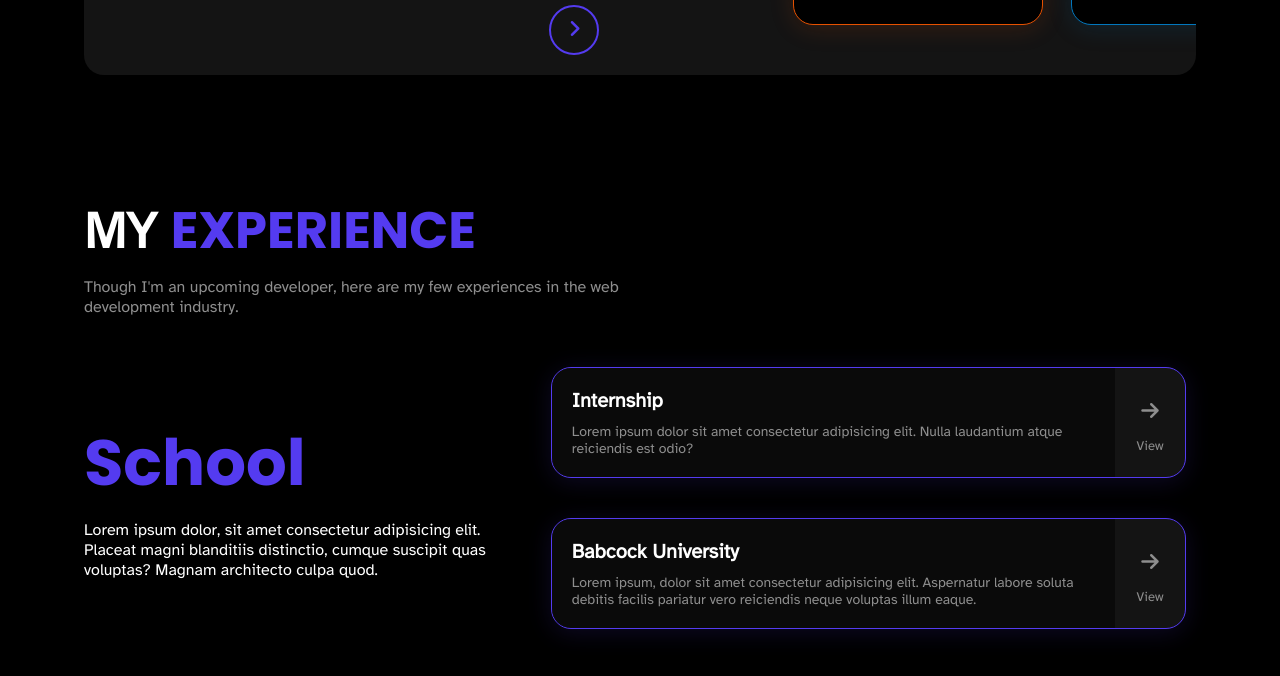
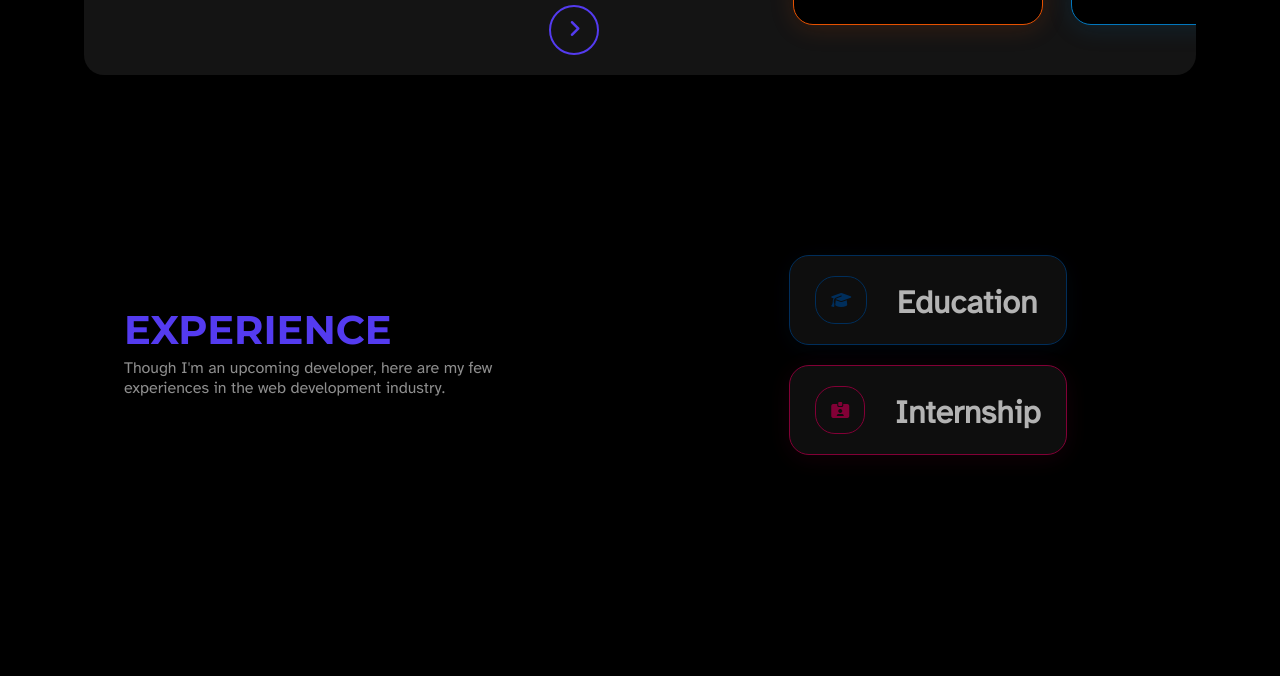
Before and after one commit to emmy13/portfolio, a plain HTML site: page index.html in a window 1280 px wide. Shown: the part 3432-4108 px from the top of the page. Drawn offline with nearby package versions, Linux system fonts and the light colour scheme.

Commit message:
partail exp

```diff
--- a/index.html
+++ b/index.html
@@ -114,46 +114,23 @@
     </div>
     <div class="experience">
         <div class="about-box">
-            <div class="sub-head">
-                <h1>my <span class="highlight">experience</span></h1>
-                <br>
-                <p>Though I'm an upcoming developer, here are my few experiences in the web development industry.</p>
+            <div class="experience-left">
+                <div class="experience-head">
+                    <!-- <img src="./resources/icons/alusoft.png" alt=""> -->
+                    <h1>experience</h1>
+                    <p>Though I'm an upcoming developer, here are my few experiences in the web development industry.</p>
+                </div>
             </div>
-            <div class="experience-box">
-                <div class="experience-text">
-                    <div class="experience-text-box">
-                        <h1 class="experience-head">School</h1>
-                        <p>Lorem ipsum dolor, sit amet consectetur adipisicing elit. Placeat magni blanditiis
-                            distinctio, cumque suscipit quas voluptas? Magnam architecto culpa quod.</p>
+            <div class="experience-right">
+                <div class="experience-show">
+                    <!-- <div class="experience-show-box" style="--color: rgba(0, 66, 130, 1); --opacity: rgba(0, 66, 130, 0.15);">
+                        <i class="fa-solid fa-graduation-cap"></i>
+                        <h1>Education</h1>
                     </div>
-                </div>
-                <div class="experience-show">
-                    <div class="experience-show-box">
-                        <div class="experience-show-text">
-                            <h1>Internship</h1>
-                            <p>Lorem ipsum dolor sit amet consectetur adipisicing elit. Nulla laudantium atque
-                                reiciendis est odio?</p>
-                        </div>
-                        <div class="experience-show-link">
-                            <a href="">
-                                <i class="fa-solid fa-arrow-right"></i>
-                                <p>View</p>
-                        </div>
-                        </a>
-                    </div>
-                    <div class="experience-show-box">
-                        <div class="experience-show-text">
-                            <h1>Babcock University</h1>
-                            <p>Lorem ipsum, dolor sit amet consectetur adipisicing elit. Aspernatur labore soluta
-                                debitis facilis pariatur vero reiciendis neque voluptas illum eaque.</p>
-                        </div>
-                        <div class="experience-show-link">
-                            <a href="">
-                                <i class="fa-solid fa-arrow-right"></i>
-                                <p>View</p>
-                        </div>
-                        </a>
-                    </div>
+                    <div class="experience-show-box" style="--color: rgba(186, 0, 77, 1); --opacity: rgba(186, 0, 77, 0.15)">
+                        <i class="fa-solid fa-id-card-clip"></i>
+                        <h1>Internship</h1>
+                    </div> -->
                 </div>
             </div>
         </div>
--- a/resources/scripts/index.js
+++ b/resources/scripts/index.js
@@ -335,6 +335,45 @@ function getSiblings(activeElement) {
     return { siblingBefore, siblingAfter };
 }
 
+//Experience
+const experienceHead = document.querySelector(".experience-head");
+const experienceShow = document.querySelector(".experience-show");
+const experience = [
+    {
+        icon: "fa-solid fa-graduation-cap",
+        name: "education",
+        color: "rgba(0, 66, 130, 1)",
+        opacity: "rgba(0, 66, 130, 0.15)",
+        img: "bu.png"
+    },
+    {
+        icon: "fa-solid fa-id-card-clip",
+        name: "internship",
+        color: "rgba(186, 0, 77, 1)",
+        opacity: "rgba(186, 0, 77, 0.15)",
+        img: "alusoft.png"
+    },
+]
+
+attachExperience();
+
+//Experience Functions
+function attachExperience() {
+    for (let i = 0; i < experience.length; i++) {
+        let div = document.createElement("div");
+        let divContent = `<div class="experience-show-box" style="--color: ${experience[i].color}; --opacity: ${experience[i].opacity};">
+                <i class="${experience[i].icon}"></i>
+                <h1>${experience[i].name}</h1>
+            </div>`
+        div.innerHTML = divContent;
+        experienceShow.append(div);
+    }
+}
+
+function attachExperienceText() {
+
+}
+
 let windowWidth = window.innerWidth;
 let resizeTimeout;
 
--- a/resources/styles/index.css
+++ b/resources/styles/index.css
@@ -459,126 +459,75 @@ svg {
     margin-top: 80px;
 }
 
-.experience-box {
-    width: 100%;
-    margin-top: 30px;
+.experience .about-box {
     display: flex;
-    grid-column-gap: 20px;
-    color: white;
+    align-items: center;
+    justify-content: space-between;
 }
 
-.experience-text {
-    width: 40%;
+.experience-left,
+.experience-right {
     display: flex;
     align-items: center;
+    justify-content: center;
+    width: calc(50% - 20px);
+    height: 300px;
+    /* background: var(--light-gray); */
 }
 
-.experience-text h1 {
-    color: var(--blue);
-    font-family: 'poppins', sans-serif;
-    margin-bottom: 10px;
-    font-size: 5vw;
+.experience-left {
+    padding: 0 40px;
 }
 
-.experience-show {
-    width: 60%;
-    display: flex;
-    flex-wrap: wrap;
-    justify-content: center;
+.experience-left .experience-head {
+    width: 100%;
+    font-size: 16px;
+    color: var(--text-gray);
+}
+
+.experience-left .experience-head img {
+    height: 70px;
+}
+
+.experience-left .experience-head h1 {
+    line-height: 0.9;
+    margin-bottom: 10px;
+    font-size: 40px;
+    text-transform: uppercase;
+    color: var(--blue);
+    font-family: 'Montserrat', sans-serif;
 }
 
 .experience-show-box {
+    --color: var(--blue);
+    --opacity: rgba(83, 59, 240, 0.15);
     margin: 20px 0;
-    width: calc(100% - 20px);
-    display: flex;
-    justify-content: space-between;
+    padding: 20px 25px;
+    color: white;
     background: var(--light-gray);
     border-radius: 20px;
-    overflow: hidden;
-    cursor: pointer;
-    border: 1px solid var(--blue);
-    box-shadow: rgba(84, 59, 240, 0.15) 0px 4px 24px;
-    transition: 0.5s ease-in;
-}
-
-.experience-show-text {
-    position: relative;
-    width: calc(100% - 70px);
-    padding: 20px;
-    background-color: rgba(0, 0, 0, 0.5);
-    color: white;
-}
-
-.experience-show-text h1 {
-    font-size: 20px;
-    margin-bottom: 10px;
-}
-
-.experience-show-text p {
-    font-size: 14px;
-    color: var(--text-gray);
-}
-
-.experience-show-link {
-    width: 70px;
-    display: flex;
-    align-items: center;
-    justify-content: center;
-    overflow: hidden;
-    transition: 0.5s ease-out;
-}
-
-.experience-show-link a {
-    display: block;
-    width: 50px;
-    text-decoration: none;
-    text-align: center;
-    color: var(--text-gray);
-}
-
-.experience-show-link a i {
-    width: 40px;
-    height: 40px;
-    margin: auto;
-    border-radius: 50%;
-    border: 1px solid transparent;
-    display: flex;
-    align-items: center;
-    justify-content: center;
-    margin-bottom: 7px;
-    transform: none;
-    font-size: 20px;
+    border: 1px solid var(--color);
+    opacity: 0.7;
+    box-shadow: var(--opacity) 0px 4px 24px;
     transition: 0.5s;
 }
 
-.experience-show-link a p {
-    font-size: 13px;
+div.active .experience-show-box {
+    opacity: 1;
 }
 
-.experience-show-link a:hover {
-    color: white;
+.experience-show-box h1 {
+    text-transform: capitalize;
+    display: inline;
+    vertical-align: middle;
 }
 
-.experience-show-link a:hover i {
-    border: 1px solid white;
-}
-
-.experience-show-box:hover {
-    width: 100%;
-}
-
-.experience-show-box:hover .experience-show-link {
-    width: 90px;
-}
-
-.experience-show-box:hover .experience-show-link a i {
-    border: 1px solid var(--text-gray);
-    transform: rotate(-30deg);
-}
-
-.experience-show-box.active .experience-show-text {
-    background-color: #d579ea;
-    color: black;
+.experience-show-box i {
+    border: 1px solid var(--color);
+    color: var(--color);
+    padding: 15px;
+    border-radius: 20px;
+    margin-right: 25px;
 }
 
 
```
Also changed, not shown: resources/icons/alusoft.png (added), resources/icons/bu.png (added).
